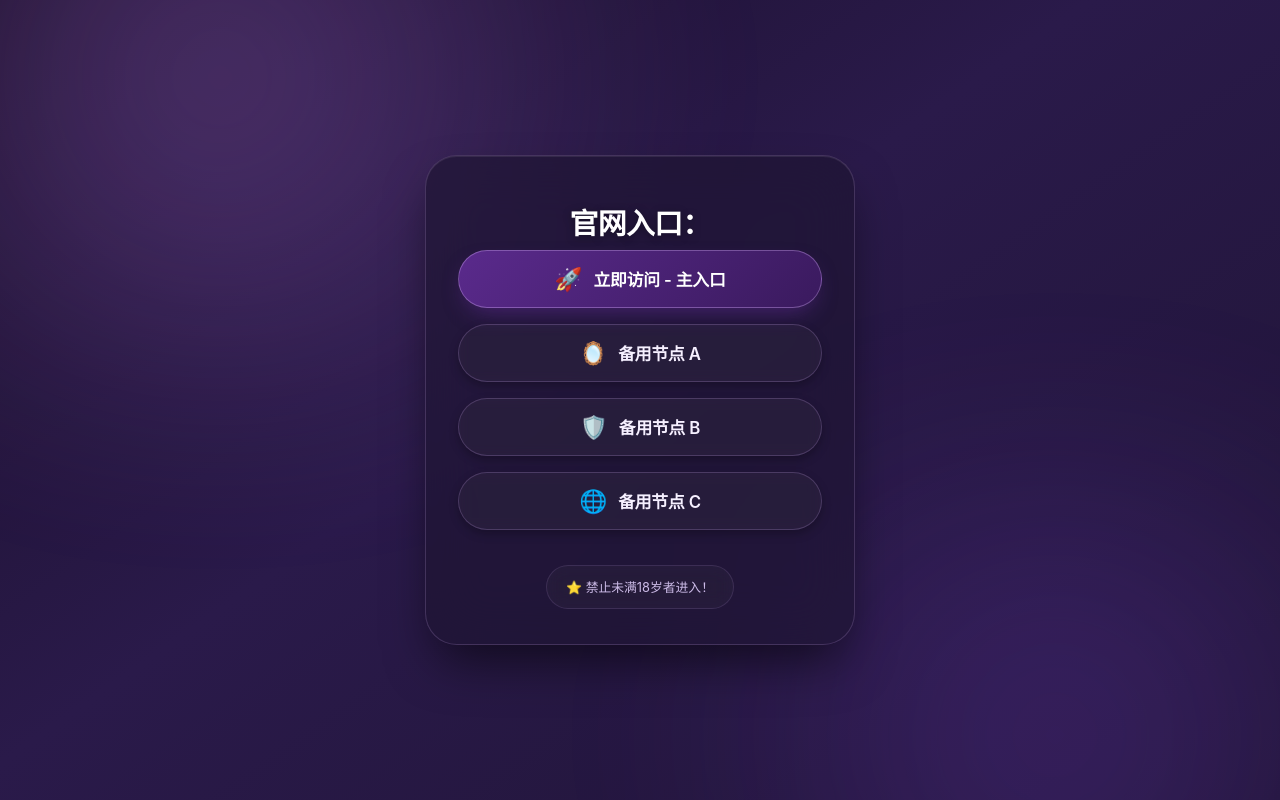
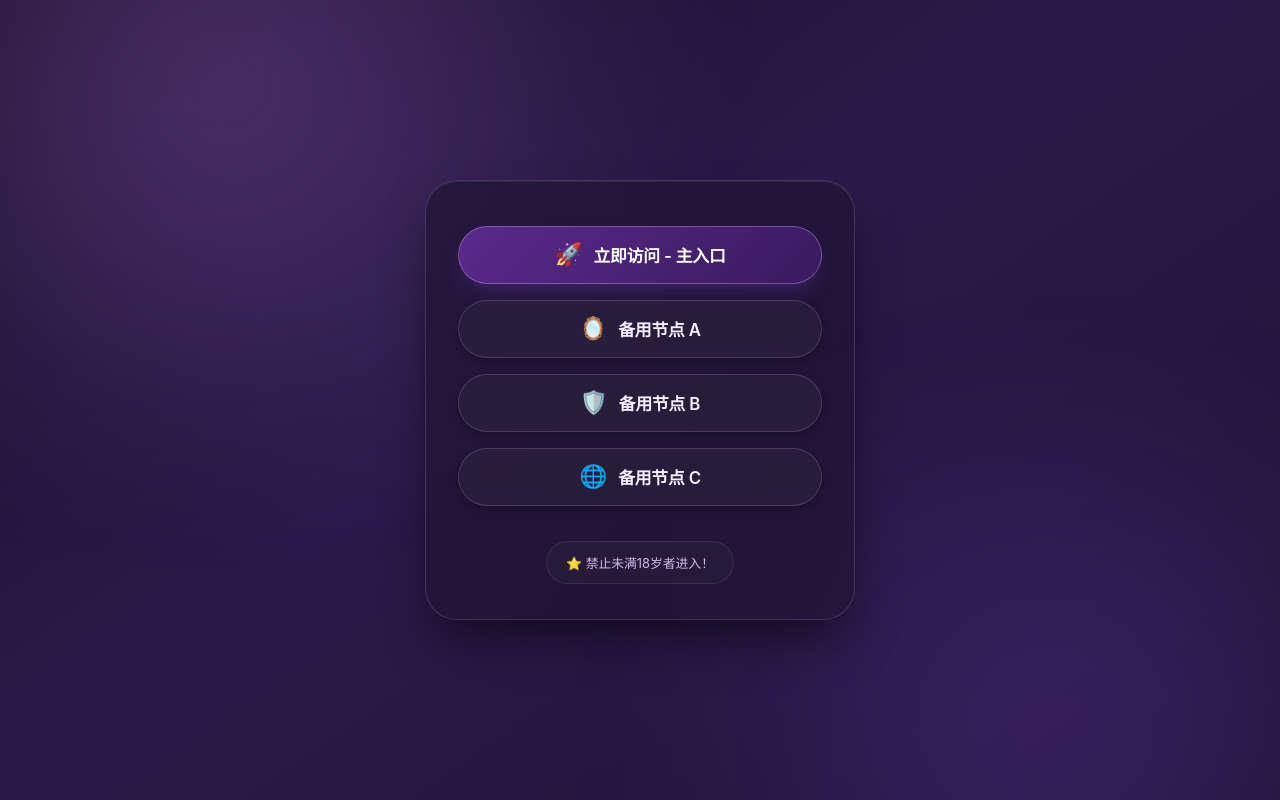
Before and after one commit to theng27x/show, a plain HTML site: page index.html in a window 1280 px wide. Drawn offline with Linux system fonts and the light colour scheme.

Commit message:
Update index.html

```diff
--- a/index.html
+++ b/index.html
@@ -194,7 +194,7 @@
 <body>
     <div class="container">
 
-        <h1>官网入口：</h1>
+
 
 
         <div class="button-group">
```
